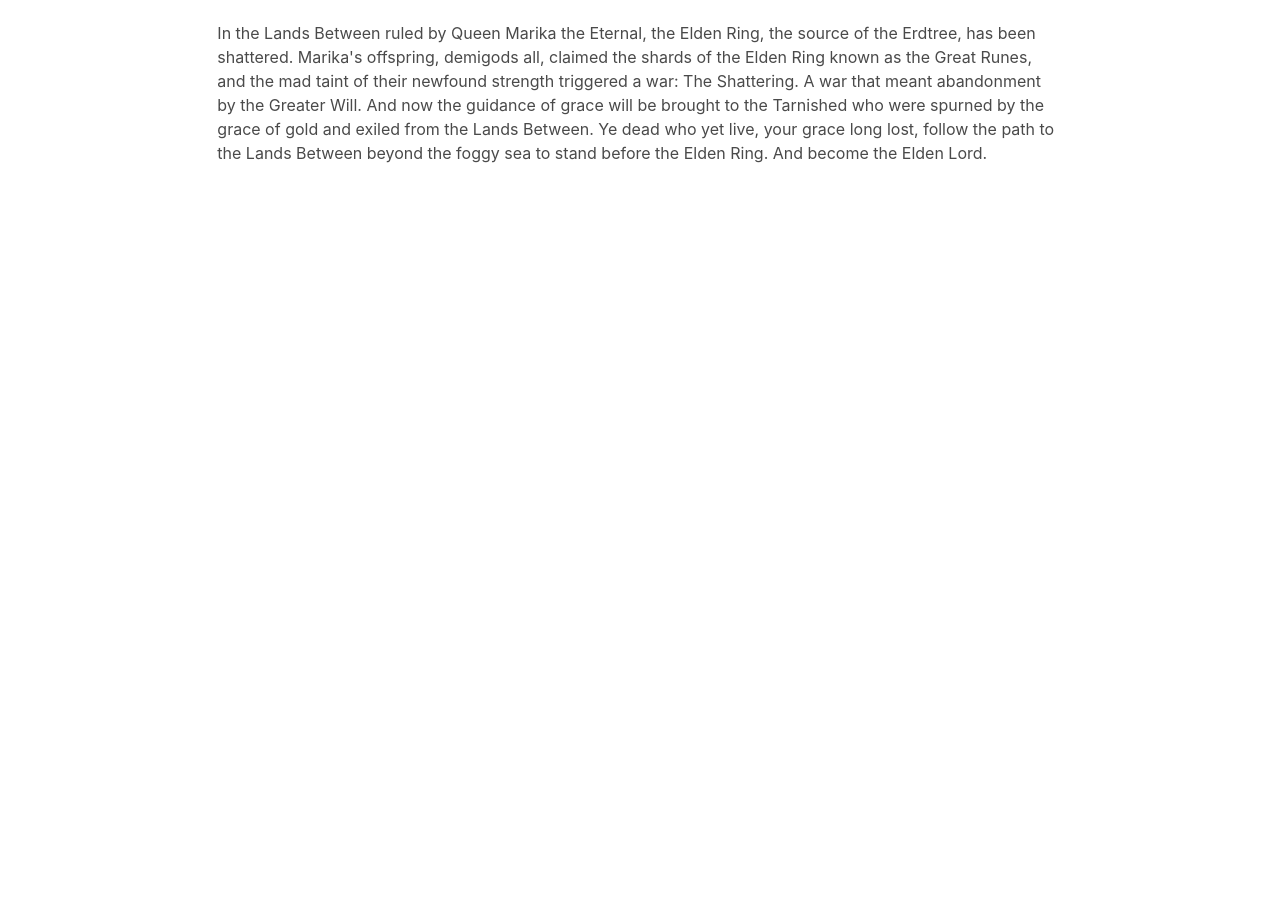
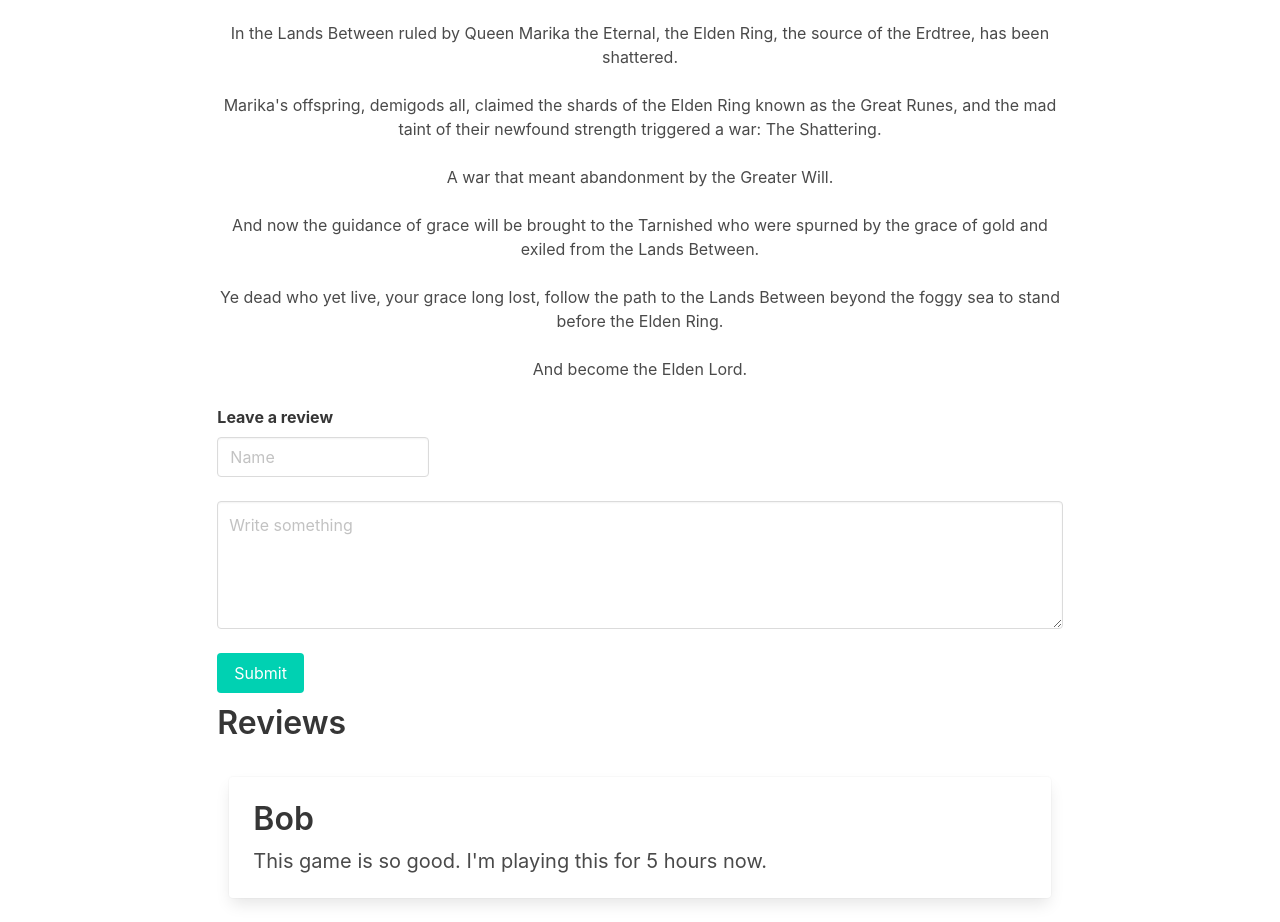
Before and after one commit to Teeratorn/WepPro_project, a plain HTML site: page eldenring.html in a window 1280 px wide. Shown: the part 444-1366 px from the top of the page. Before the commit the page ends 812 px from the top, so only its background shows below. Drawn offline with nearby package versions, Linux system fonts and the light colour scheme.

Commit message:
Update eldenring.html

```diff
--- a/eldenring.html
+++ b/eldenring.html
@@ -35,22 +35,42 @@
         <div class="columns">
             <div class="column is-8 is-offset-2">
                 <p class="title">Summary</p>
-                <p>In the Lands Between ruled by Queen Marika the Eternal,
-                    the Elden Ring, the source of the Erdtree, has been shattered.
+                <p class="has-text-centered">In the Lands Between ruled by Queen Marika the Eternal,
+                    the Elden Ring, the source of the Erdtree, has been shattered.<br><br>
 
                     Marika's offspring, demigods all, claimed the shards of the Elden Ring known as the Great Runes,
-                    and the mad taint of their newfound strength triggered a war: The Shattering.
+                    and the mad taint of their newfound strength triggered a war: The Shattering.<br><br>
 
-                    A war that meant abandonment by the Greater Will.
+                    A war that meant abandonment by the Greater Will.<br><br>
 
                     And now the guidance of grace will be brought to the Tarnished
-                    who were spurned by the grace of gold and exiled from the Lands Between.
+                    who were spurned by the grace of gold and exiled from the Lands Between.<br><br>
 
                     Ye dead who yet live, your grace long lost,
                     follow the path to the Lands Between beyond the foggy sea
-                    to stand before the Elden Ring.
+                    to stand before the Elden Ring.<br><br>
 
-                    And become the Elden Lord.</p>
+                    And become the Elden Lord.<br><br>
+                </p>
+                <div class="field">
+                    <label class="label">Leave a review</label>
+                    <div class="control">
+                        <input class="input column is-one-quarter" type="text" placeholder="Name" v-model="name"><br>
+                        <textarea class="textarea" placeholder="Write something" v-model="reviewText"></textarea><br>
+                        <a class="button is-primary" @click="addReview(games[0])">Submit</a>
+                    </div>
+                </div>
+                <p class="title">Reviews</p>
+                <div id="card-review" class="column" v-for="review in games[0].reviews">
+                    <div class="card">
+                        <div class="card-content">
+                            <div class="content">
+                                <p class="title">{{review.name}}</p>
+                                <p class="subtitle">{{review.text}}</p>
+                            </div>
+                        </div>
+                    </div>
+                </div>
             </div>
         </div>
     </div>
--- a/script.js
+++ b/script.js
@@ -8,6 +8,7 @@ var app = new Vue({
                 price: "1790",
                 img: 'https://image.api.playstation.com/vulcan/ap/rnd/202108/0410/np2Eb60bDep9fDWtqNNSzqZI.png',
                 url: "eldenring.html",
+                reviews: [{ name: 'Bob', text: 'This game is so good. I\'m playing this for 5 hours now.' }],
             },
             {
                 name: "Hogwarts Legacy",
@@ -15,8 +16,11 @@ var app = new Vue({
                 price: "1590",
                 img: 'https://image.api.playstation.com/vulcan/ap/rnd/202208/0921/dR9KJAKDW2izPbptHQbh3rnj.png',
                 url: "hogwartslegacy.html",
+                reviews: [],
             },
-        ]
+        ],
+        name: null,
+        reviewText: null,
     },
     methods: {
         goHome() {
@@ -25,5 +29,8 @@ var app = new Vue({
         goGame(url) {
             location.replace(url)
         },
+        addReview(game) {
+            game.reviews.push({ name: this.name, text: this.reviewText })
+        }
     }
 })
```
